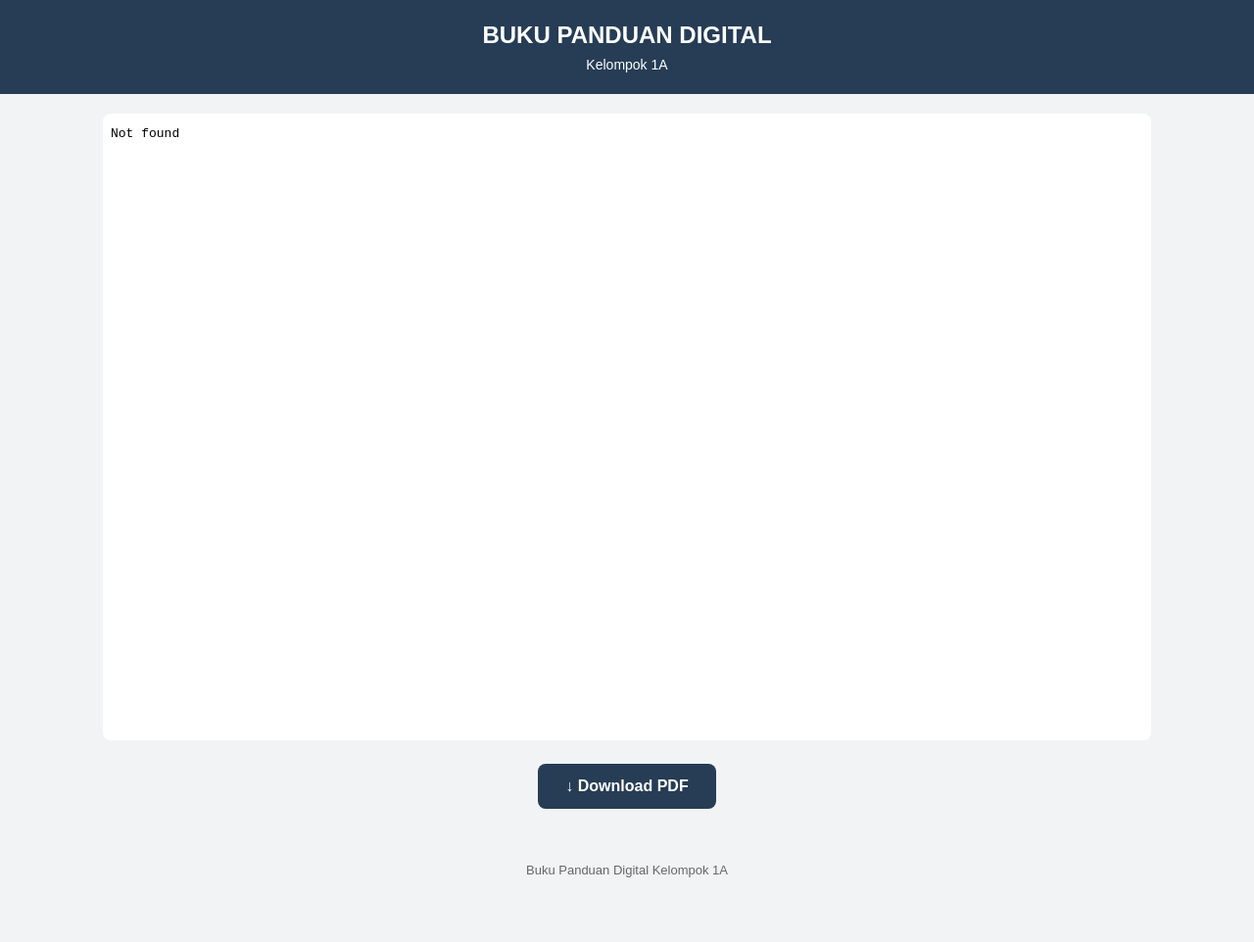
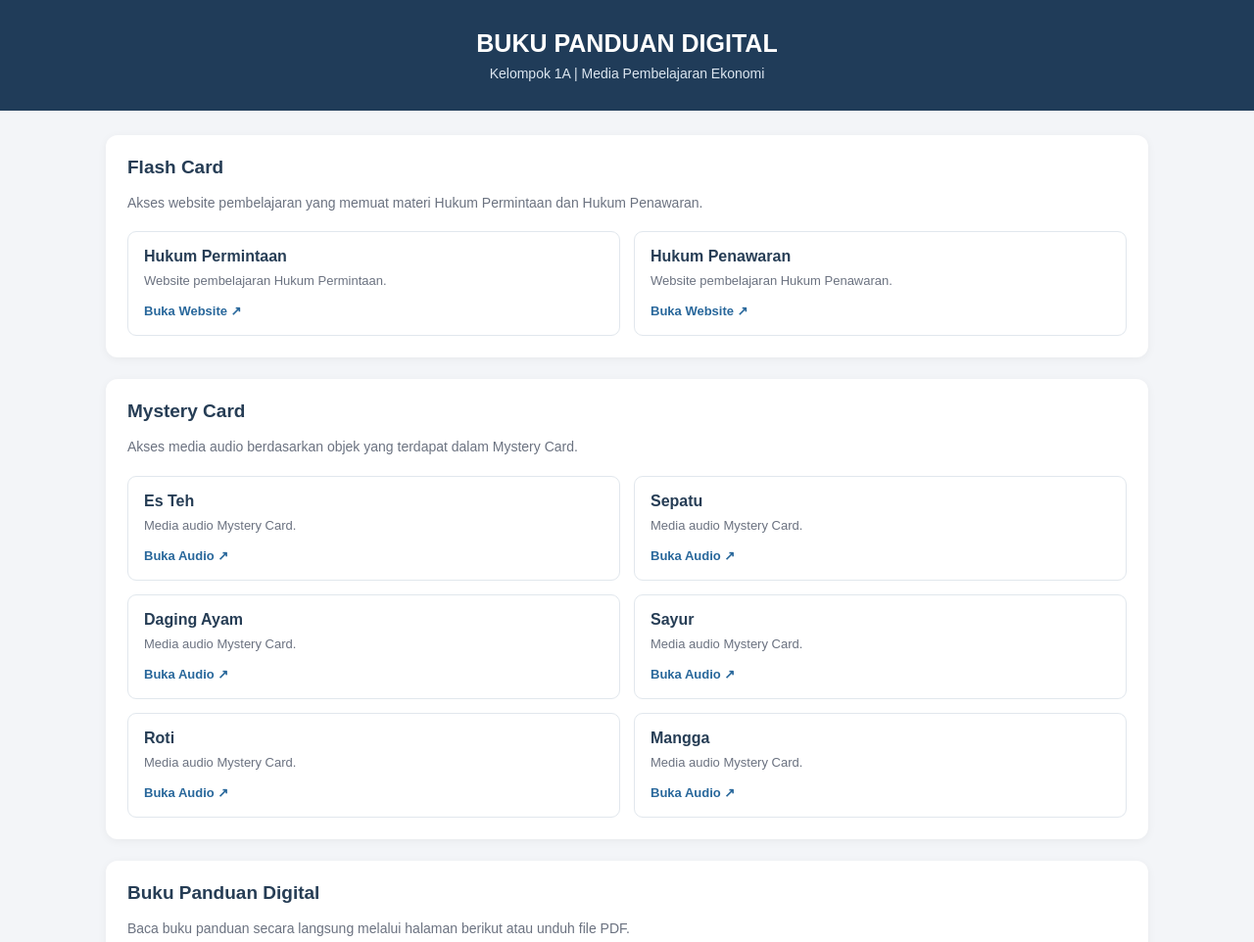
Before and after one commit to Chillaaaa/Buku-Panduan, a plain HTML site: page index.html in a window 1280 px wide. Shown: the top 962 px of the page at 98% size. Before the commit the page ends 911 px from the top, so only its background shows below. Drawn offline with Linux system fonts and the light colour scheme.

Commit message:
Update index.html

```diff
--- a/index.html
+++ b/index.html
@@ -15,60 +15,144 @@
 body {
   margin: 0;
   font-family: Arial, sans-serif;
-      background: #f1f3f5;
+  background: #f3f5f8;
+  color: #263d55;
 }
 
+/* HEADER */
 header {
-      background: #263d55;
+  background: #203c59;
   color: white;
   text-align: center;
-      padding: 22px 15px;
+  padding: 30px 15px;
 }
 
-    header h2 {
+header h1 {
   margin: 0 0 8px;
+  font-size: 25px;
 }
 
 header p {
   margin: 0;
   font-size: 14px;
+  color: #dce6f0;
 }
 
+/* CONTAINER */
 .container {
   max-width: 1100px;
-      margin: 20px auto;
-      padding: 0 15px;
-      text-align: center;
+  margin: auto;
+  padding: 25px 18px;
 }
 
+/* SECTION */
+.section {
+  background: white;
+  padding: 22px;
+  margin-bottom: 22px;
+  border-radius: 12px;
+  box-shadow: 0 2px 10px rgba(0,0,0,0.05);
+}
+
+.section h2 {
+  font-size: 19px;
+  margin: 0 0 8px;
+}
+
+.description {
+  color: #6b7280;
+  font-size: 14px;
+  line-height: 1.6;
+  margin-bottom: 18px;
+}
+
+/* MEDIA CARDS */
+.grid {
+  display: grid;
+  grid-template-columns: repeat(2, 1fr);
+  gap: 14px;
+}
+
+.card {
+  border: 1px solid #e1e7ed;
+  border-radius: 9px;
+  padding: 16px;
+}
+
+.card h3 {
+  margin: 0 0 8px;
+  font-size: 16px;
+}
+
+.card p {
+  font-size: 13px;
+  color: #6b7280;
+  margin: 0 0 14px;
+}
+
+.card a {
+  display: inline-block;
+  color: #28679b;
+  font-size: 13px;
+  font-weight: bold;
+  text-decoration: none;
+}
+
+.card a:hover {
+  text-decoration: underline;
+}
+
+/* PDF VIEWER */
 .pdf-viewer {
   width: 100%;
   height: 80vh;
-      border: none;
-      background: white;
+  border: 1px solid #ddd;
   border-radius: 8px;
+  background: #eee;
 }
 
 .download {
   display: inline-block;
-      margin: 20px 0;
-      padding: 14px 28px;
-      background: #263d55;
+  margin-top: 17px;
+  padding: 13px 22px;
+  background: #203c59;
   color: white;
+  border-radius: 7px;
   text-decoration: none;
-      border-radius: 8px;
   font-weight: bold;
+  font-size: 14px;
 }
 
 .download:hover {
-      background: #385d7e;
+  background: #355a7c;
 }
 
+/* FOOTER */
 footer {
+  background: #203c59;
+  color: #dce6f0;
   text-align: center;
-      padding: 15px;
-      color: #666;
+  padding: 20px;
   font-size: 13px;
+}
+
+/* MOBILE */
+@media (max-width: 600px) {
+  .grid {
+    grid-template-columns: 1fr;
+  }
+
+  header h1 {
+    font-size: 21px;
+  }
+
+  .section {
+    padding: 17px;
+  }
+
+  .pdf-viewer {
+    height: 65vh;
+  }
 }
 </style>
 </head>
@@ -76,11 +160,117 @@
 <body>
 
 <header>
-    <h2>BUKU PANDUAN DIGITAL</h2>
-    <p>Kelompok 1A</p>
+  <h1>BUKU PANDUAN DIGITAL</h1>
+  <p>Kelompok 1A | Media Pembelajaran Ekonomi</p>
 </header>
 
 <main class="container">
+
+  <!-- FLASH CARD -->
+  <section class="section">
+    <h2>Flash Card</h2>
+    <p class="description">
+      Akses website pembelajaran yang memuat materi
+      Hukum Permintaan dan Hukum Penawaran.
+    </p>
+
+    <div class="grid">
+
+      <div class="card">
+        <h3>Hukum Permintaan</h3>
+        <p>Website pembelajaran Hukum Permintaan.</p>
+        <a href="https://chillaaaa.github.io/hukum-permintaan/"
+           target="_blank" rel="noopener">
+          Buka Website ↗
+        </a>
+      </div>
+
+      <div class="card">
+        <h3>Hukum Penawaran</h3>
+        <p>Website pembelajaran Hukum Penawaran.</p>
+        <a href="https://chillaaaa.github.io/hukum-penawaran/"
+           target="_blank" rel="noopener">
+          Buka Website ↗
+        </a>
+      </div>
+
+    </div>
+  </section>
+
+  <!-- MYSTERY CARD -->
+  <section class="section">
+    <h2>Mystery Card</h2>
+    <p class="description">
+      Akses media audio berdasarkan objek yang terdapat
+      dalam Mystery Card.
+    </p>
+
+    <div class="grid">
+
+      <div class="card">
+        <h3>Es Teh</h3>
+        <p>Media audio Mystery Card.</p>
+        <a href="https://chillaaaa.github.io/Es-Teh/"
+           target="_blank" rel="noopener">
+          Buka Audio ↗
+        </a>
+      </div>
+
+      <div class="card">
+        <h3>Sepatu</h3>
+        <p>Media audio Mystery Card.</p>
+        <a href="https://chillaaaa.github.io/Sepatu/"
+           target="_blank" rel="noopener">
+          Buka Audio ↗
+        </a>
+      </div>
+
+      <div class="card">
+        <h3>Daging Ayam</h3>
+        <p>Media audio Mystery Card.</p>
+        <a href="https://chillaaaa.github.io/Daging-Ayam/"
+           target="_blank" rel="noopener">
+          Buka Audio ↗
+        </a>
+      </div>
+
+      <div class="card">
+        <h3>Sayur</h3>
+        <p>Media audio Mystery Card.</p>
+        <a href="https://chillaaaa.github.io/Sayur/"
+           target="_blank" rel="noopener">
+          Buka Audio ↗
+        </a>
+      </div>
+
+      <div class="card">
+        <h3>Roti</h3>
+        <p>Media audio Mystery Card.</p>
+        <a href="https://chillaaaa.github.io/Roti/"
+           target="_blank" rel="noopener">
+          Buka Audio ↗
+        </a>
+      </div>
+
+      <div class="card">
+        <h3>Mangga</h3>
+        <p>Media audio Mystery Card.</p>
+        <a href="https://chillaaaa.github.io/Mangga/"
+           target="_blank" rel="noopener">
+          Buka Audio ↗
+        </a>
+      </div>
+
+    </div>
+  </section>
+
+  <!-- E-BOOK PDF -->
+  <section class="section">
+    <h2>Buku Panduan Digital</h2>
+    <p class="description">
+      Baca buku panduan secara langsung melalui halaman
+      berikut atau unduh file PDF.
+    </p>
 
     <iframe
       class="pdf-viewer"
@@ -91,8 +281,10 @@
       class="download"
       href="Buku_Panduan_K1A.pdf"
       download="Buku_Panduan_K1A.pdf">
-      ↓ Download PDF
+      ↓ Download Buku Panduan
     </a>
+
+  </section>
 
 </main>
 
```
Lines whose indentation alone changed are shown as unchanged.
